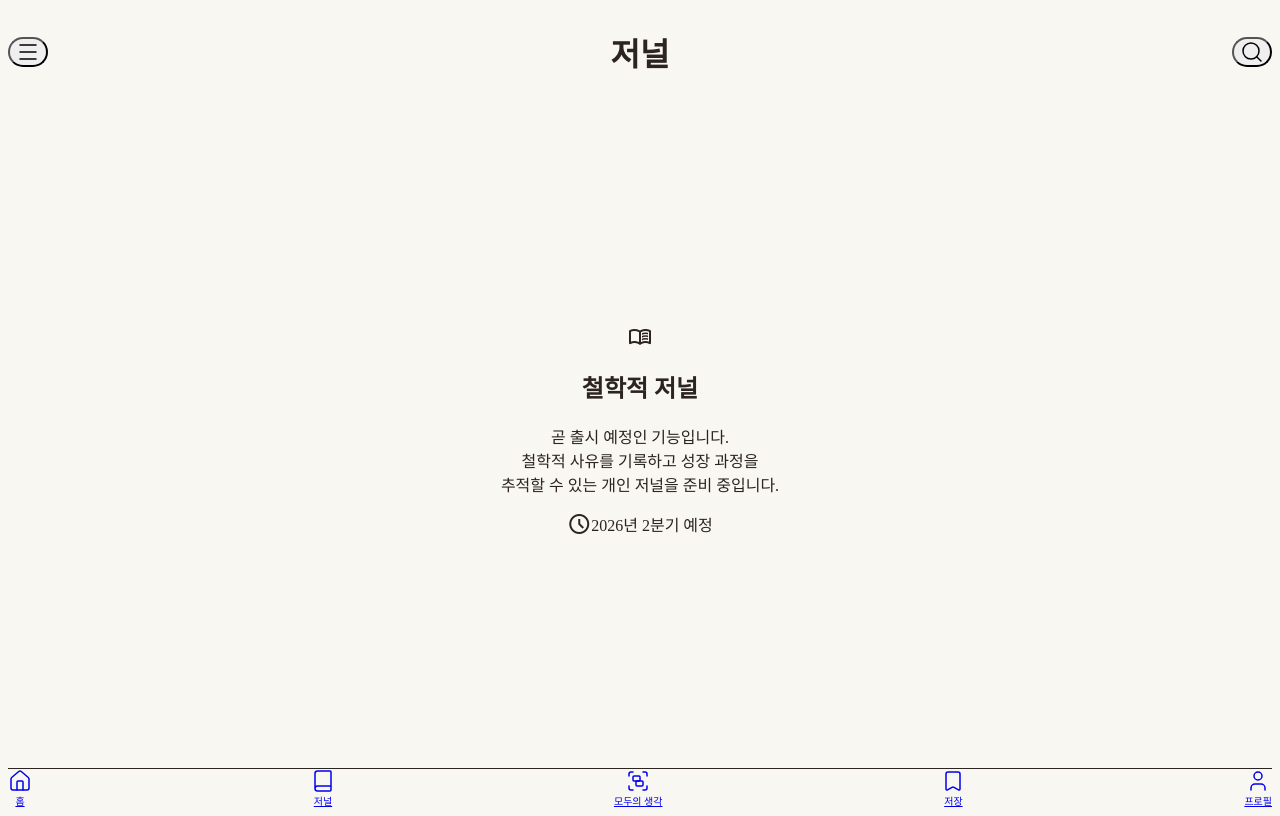
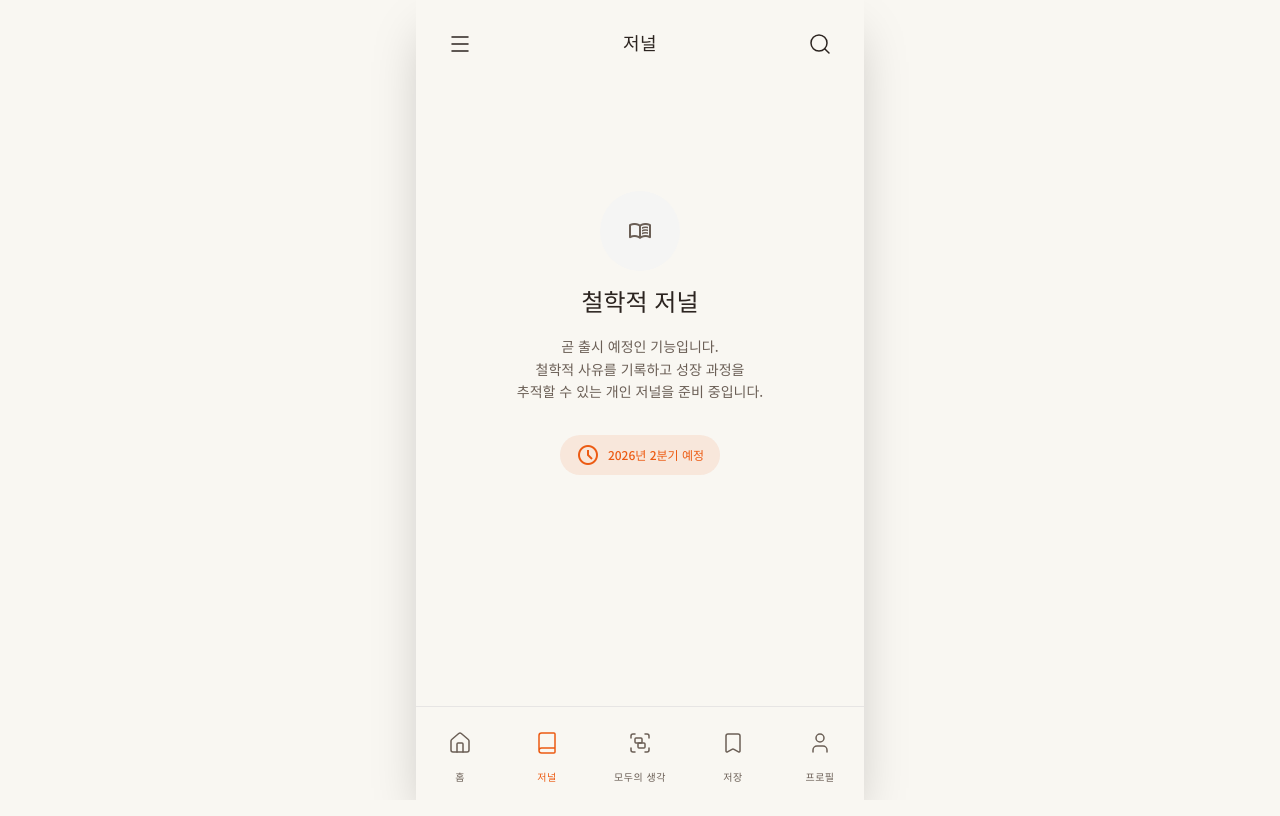
Before and after one commit to neverlish/philo-web, a Next.js app: page /journal in a window 1280 px wide. Built offline with nearby package versions, Linux system fonts and the light colour scheme.

Commit message:
fix: add Tailwind v4 compatible CSS with custom color utilities

```diff
--- a/app/globals.css
+++ b/app/globals.css
@@ -1,14 +1,27 @@
 @import url('https://fonts.googleapis.com/css2?family=Material+Symbols+Outlined:opsz,wght,FILL,GRAD@24,400,0,0&display=swap');
 
-@tailwind base;
-@tailwind components;
-@tailwind utilities;
+@import "tailwindcss";
+
+@theme {
+  --color-primary: #ec5b13;
+  --color-primary-dark: #c44d0f;
+  --color-background: #F9F7F2;
+  --color-foreground: #2C2420;
+  --color-muted: #6B5F56;
+  --color-card: #ffffff;
+  --color-border: #e7e5e4;
+
+  --font-sans: var(--font-geist-sans);
+  --font-serif: var(--font-geist-serif);
+}
 
 @layer base {
   body {
-    background-color: #F9F7F2;
-    color: #2C2420;
+    background-color: var(--color-background);
+    color: var(--color-foreground);
+    font-family: var(--font-sans);
   }
+
   .material-symbols-outlined {
     font-family: 'Material Symbols Outlined';
     font-weight: normal;
@@ -28,4 +41,41 @@
   .text-balance {
     text-wrap: balance;
   }
+
+  /* Custom color utilities */
+  .bg-background {
+    background-color: var(--color-background);
+  }
+  .bg-foreground {
+    background-color: var(--color-foreground);
+  }
+  .bg-primary {
+    background-color: var(--color-primary);
+  }
+  .bg-primary\/10 {
+    background-color: color-mix(in srgb, var(--color-primary) 10%, transparent);
+  }
+  .bg-card {
+    background-color: var(--color-card);
+  }
+
+  .text-foreground {
+    color: var(--color-foreground);
+  }
+  .text-muted {
+    color: var(--color-muted);
+  }
+  .text-primary {
+    color: var(--color-primary);
+  }
+
+  .border-border {
+    border-color: var(--color-border);
+  }
+  .border-primary {
+    border-color: var(--color-primary);
+  }
+  .border-primary\/20 {
+    border-color: color-mix(in srgb, var(--color-primary) 20%, transparent);
+  }
 }
```
